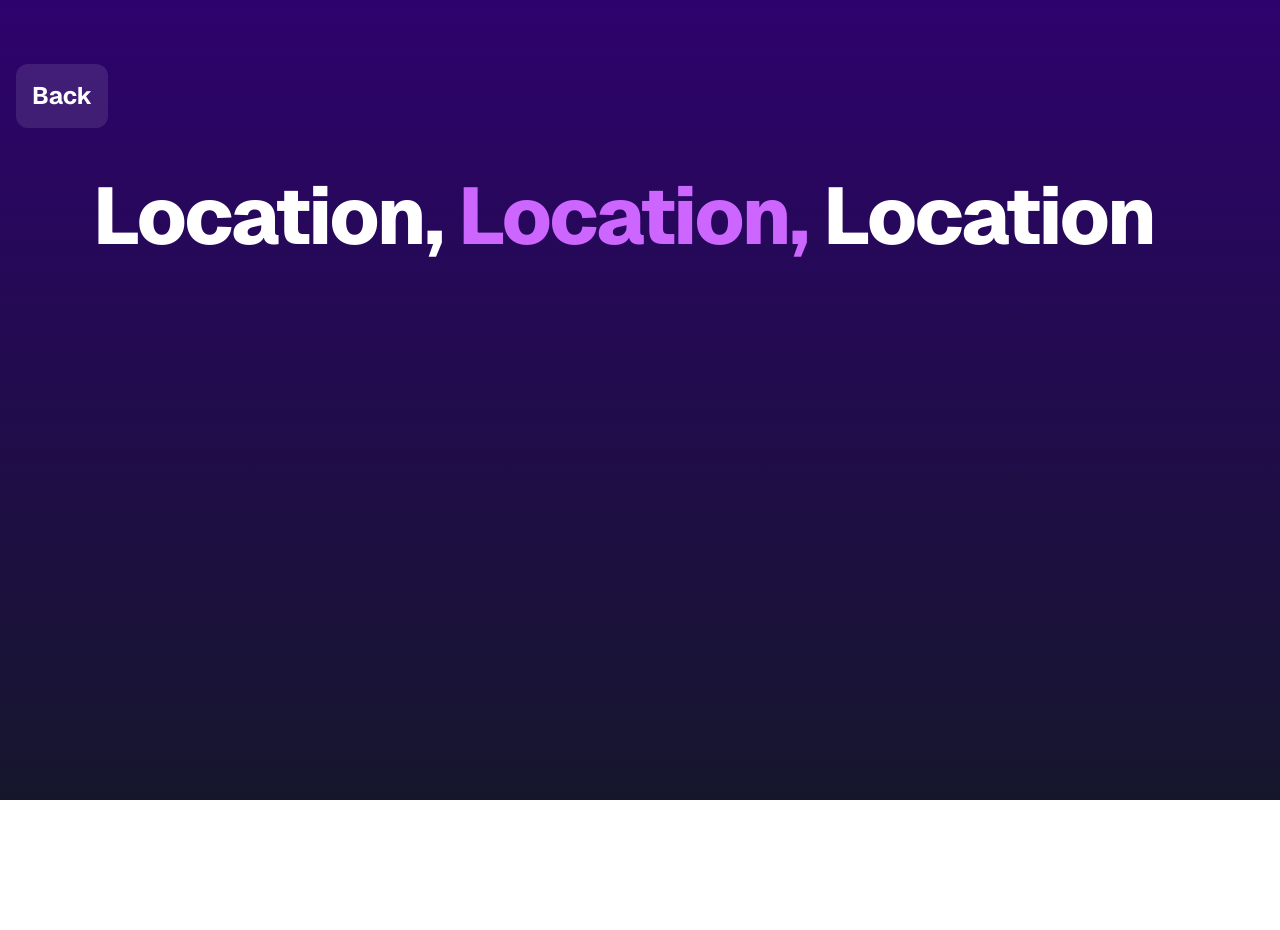
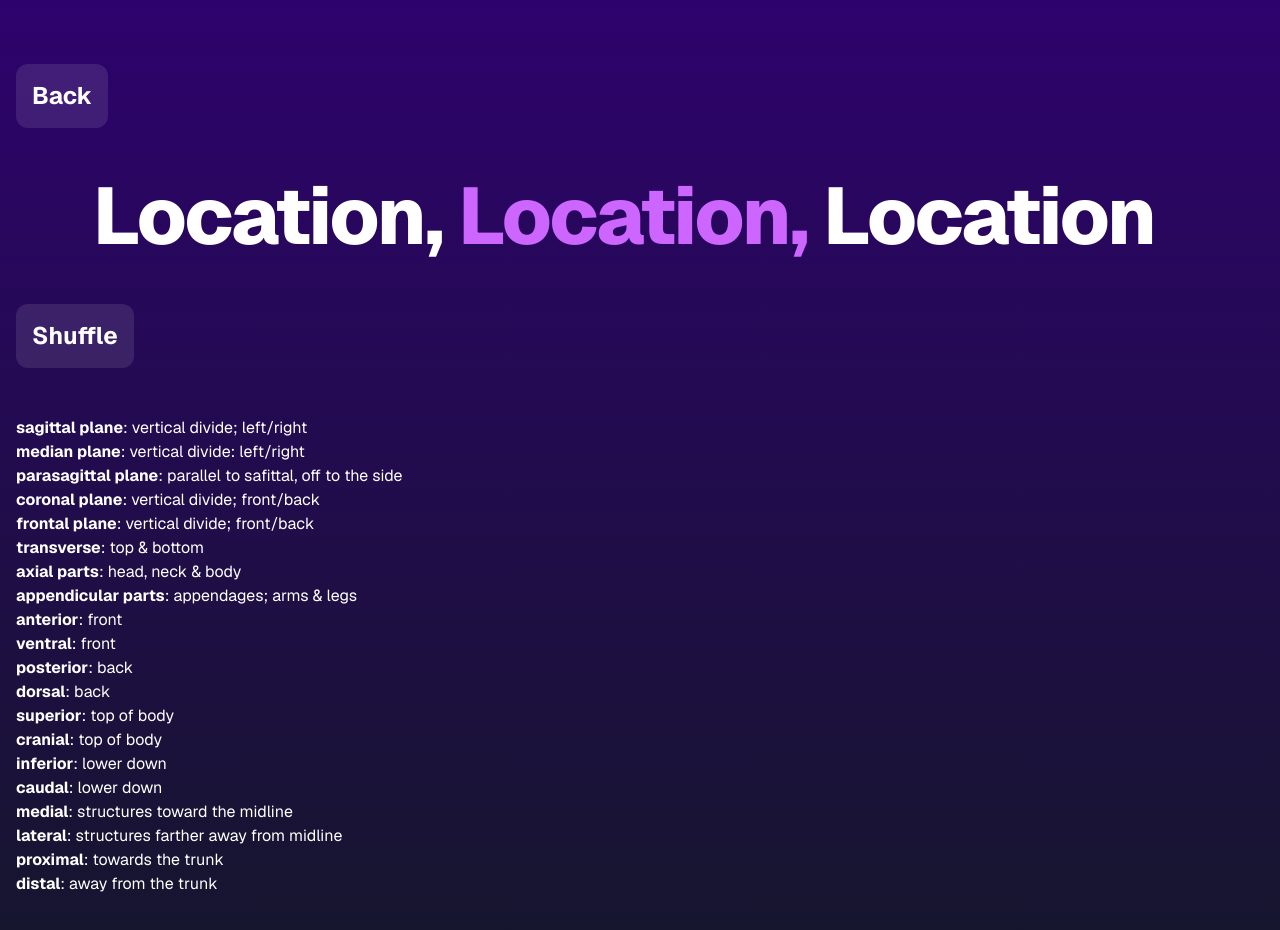
Before and after one commit to NadyaCodes/flashy-flash-phys, a Next.js app: page /location-location-location in a window 1280 px wide. Shown: the top 930 px of the page. Before the commit the page ends 800 px from the top, so only its background shows below. Built offline with nearby package versions, Linux system fonts and the light colour scheme.

Commit message:
display and shuffle terms

```diff
--- a/src/app/location-location-location/page.tsx
+++ b/src/app/location-location-location/page.tsx
@@ -1,6 +1,26 @@
+"use client";
+import { useState } from "react";
 import Link from "next/link";
+import { locationsTerms } from "terms/locations";
+import { createTermDisplay } from "~/helpers/createTermDisplay";
+import { shuffleTerms } from "~/helpers/shuffleTerms";
 
 export default function LocationLocationLocation() {
+  const [locationsKeys, setLocationsKeys] = useState(
+    Object.keys(locationsTerms),
+  );
+  const setTerms = (locationsKeys: string[]) =>
+    createTermDisplay(locationsTerms, locationsKeys);
+  const [allLocationsDisplay, setLocationsDisplay] = useState(
+    setTerms(locationsKeys),
+  );
+
+  const shuffleLocations = () => {
+    const newLocations = shuffleTerms(locationsKeys);
+    setLocationsKeys(newLocations);
+    setLocationsDisplay(setTerms(newLocations));
+  };
+
   return (
     <main className="flex min-h-screen flex-col items-center bg-gradient-to-b from-[#2e026d] to-[#15162c] text-white">
       <div className="container flex flex-col gap-12 px-4 py-16 ">
@@ -18,6 +38,13 @@ export default function LocationLocationLocation() {
           </h1>
           <div className="grid grid-cols-1 gap-4 sm:grid-cols-2 md:gap-8"></div>
         </div>
+        <button
+          className="flex w-fit flex-col gap-4 rounded-xl bg-white/10 p-4 text-white hover:bg-white/20"
+          onClick={shuffleLocations}
+        >
+          <h3 className="text-2xl font-bold">Shuffle</h3>
+        </button>
+        <div className="">{allLocationsDisplay}</div>
       </div>
     </main>
   );
--- /dev/null
+++ b/src/helpers/createTermDisplay.tsx
@@ -0,0 +1,18 @@
+export type termObject = {
+  [key: string]: string;
+};
+
+export const createTermDisplay = (
+  termObject: termObject,
+  termArray: string[],
+) => {
+  return (
+    <div>
+      {termArray.map((key) => (
+        <div key={key} className="">
+          <span className=" font-bold">{key}</span>: {termObject[key]}
+        </div>
+      ))}
+    </div>
+  );
+};
--- /dev/null
+++ b/src/helpers/shuffleTerms.ts
@@ -0,0 +1,15 @@
+export const shuffleTerms = (array: string[]): string[] => {
+  let currentIndex = array.length;
+  let temporaryValue: string;
+  let randomIndex: number;
+
+  while (currentIndex !== 0) {
+      randomIndex = Math.floor(Math.random() * currentIndex);
+      currentIndex -= 1;
+      temporaryValue = array[currentIndex]!;
+      array[currentIndex] = array[randomIndex]!;
+      array[randomIndex] = temporaryValue;
+  }
+
+  return array;
+};
--- /dev/null
+++ b/terms/locations.ts
@@ -0,0 +1,24 @@
+import { termObject } from "~/helpers/createTermDisplay";
+
+export const locationsTerms: termObject = { "sagittal plane": "vertical divide; left/right",
+"median plane": "vertical divide: left/right",
+"parasagittal plane": "parallel to safittal, off to the side",
+"coronal plane": "vertical divide; front/back",
+"frontal plane": "vertical divide; front/back",
+"transverse": "top & bottom",
+"axial parts": "head, neck & body",
+"appendicular parts": "appendages; arms & legs",
+"anterior": "front",
+"ventral": "front",
+"posterior": "back",
+"dorsal": "back",
+"superior": "top of body",
+"cranial": "top of body",
+"inferior": "lower down",
+"caudal": "lower down",
+"medial": "structures toward the midline",
+"lateral": "structures farther away from midline",
+"proximal": "towards the trunk",
+"distal": "away from the trunk"
+
+}
```
